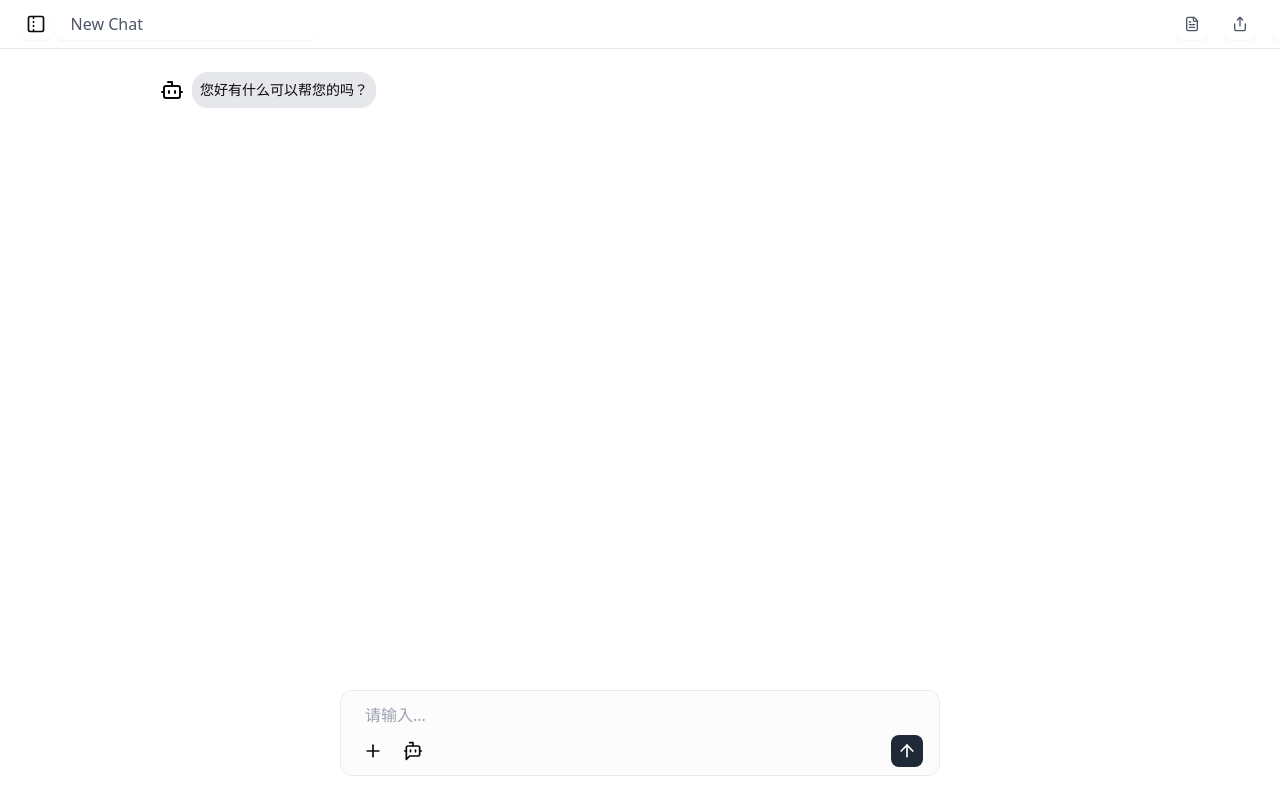
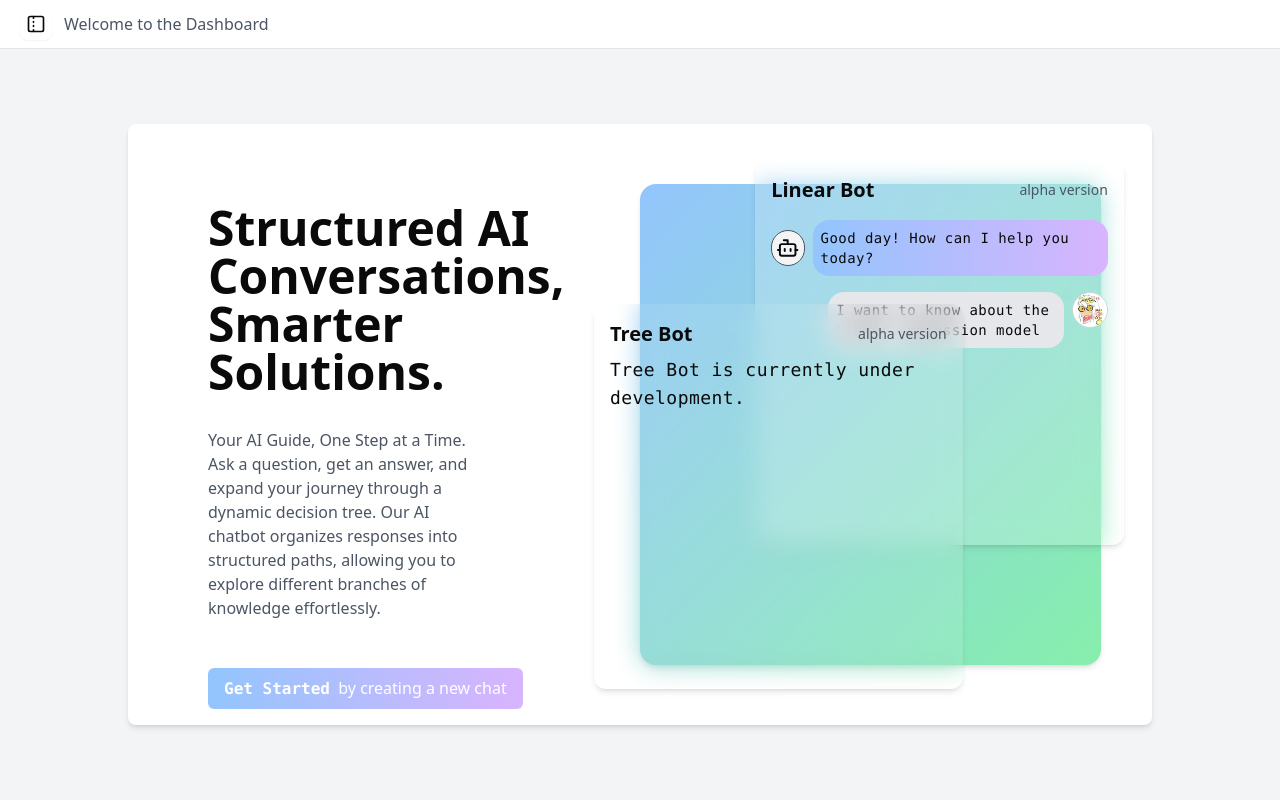
Before and after one commit to paipeline/datathon-nodetree-frontend, a Next.js app: page /dashboard in a window 1280 px wide. Built offline with nearby package versions, Linux system fonts and the light colour scheme.

Commit message:
animation

```diff
--- /dev/null
+++ b/app/(user-dashboard)/dashboard/[chatId]/page.tsx
@@ -0,0 +1,16 @@
+"use client";
+
+import Sidebar from "@/app/_components/(sidebar)/sidebar";
+import ConversationArea from "@/app/_components/(conversation)/conversationArea";
+import { useState } from "react";
+
+export default function Dashboard() {
+  const [isSidebarOpen, setIsSidebarOpen] = useState(true);
+
+  return (
+    <div className="fixed inset-0 flex overflow-hidden">
+      <Sidebar onSidebarToggle={setIsSidebarOpen} />
+      <ConversationArea isSidebarOpen={isSidebarOpen} />
+    </div>
+  );
+}
--- a/app/(user-dashboard)/dashboard/page.tsx
+++ b/app/(user-dashboard)/dashboard/page.tsx
@@ -1,8 +1,9 @@
 "use client";
 
 import Sidebar from "@/app/_components/(sidebar)/sidebar";
-import ConversationArea from "@/app/_components/(conversation)/conversationArea";
 import { useState } from "react";
+import { Bot } from "lucide-react";
+import "@/styles/fade-in.css";
 
 export default function Dashboard() {
   const [isSidebarOpen, setIsSidebarOpen] = useState(true);
@@ -10,7 +11,76 @@ export default function Dashboard() {
   return (
     <div className="fixed inset-0 flex overflow-hidden">
       <Sidebar onSidebarToggle={setIsSidebarOpen} />
-      <ConversationArea isSidebarOpen={isSidebarOpen} />
+      {/* header of intro page */}
+      <div className="flex-1 flex flex-col overflow-y-auto">
+        <div className="flex-shrink-0 h-12 flex items-center justify-start pl-16 fade-in">
+          <h2 className="text-md font-medium text-gray-600">
+            Welcome to the Dashboard
+          </h2>
+        </div>
+        <hr />
+        {/* intro page */}
+        <div className="flex-1 flex flex-col overflow-y-auto bg-gray-100 justify-center items-center fade-in-1">
+          <div className="w-[80%] h-[80%] bg-white rounded-lg shadow-md flex">
+            {/* left side of intro page */}
+            <div className="flex flex-col w-[50%] p-20">
+              <h2 className="text-5xl font-extrabold fade-in-1">
+                Structured AI Conversations, Smarter Solutions.
+              </h2>
+              <p className="text-md font-medium text-gray-600 mt-8 w-[80%] fade-in-3">
+                Your AI Guide, One Step at a Time.
+                Ask a question, get an answer, and expand your journey through a dynamic decision tree. Our AI chatbot organizes responses into structured paths, allowing you to explore different branches of knowledge effortlessly.
+              </p>
+              <div className="flex items-center mt-8">
+                <button
+                  className="group/button text-white px-4 py-2 rounded-md mt-4 w-fit bg-gradient-to-r from-blue-300 to-purple-300 hover:from-blue-400 hover:to-purple-400 transition-all duration-300
+                  transform hover:translate-x-1 fade-in-5"
+                >
+                  <span className="font-bold font-mono">Get Started</span>&nbsp; by creating a new chat
+                </button>
+              </div>
+            </div>
+            {/* right side of intro page */}
+            <div className="flex flex-col items-start justify-center w-[50%]">
+              <div className="fade-in-1 w-[90%] h-[80%] relative bg-white rounded-2xl shadow-md flex bg-gradient-to-br from-blue-300 to-green-300 p-4">
+                {/* First Card */}
+                <div className="fade-in-right absolute top-[-5%] right-[-5%] bg-[rgba(255,255,255,0.2)] backdrop-blur-md rounded-xl p-4 shadow-md w-[80%] h-[80%]">
+                  <div className="flex justify-between items-center mb-4">
+                    <span className="text-xl font-semibold">Linear Bot</span>
+                    <span className="text-gray-600 text-sm">alpha version</span>
+                  </div>
+                  <div className="mt-2 text-lg font-mono tracking-wide">
+                    <div className="fade-in flex items-center justify-start gap-2 mb-2">
+                      <Bot className="w-9 h-9 border border-gray-600 rounded-full p-1 bg-gray-100" />
+                      <p className="text-sm  bg-gradient-to-r from-blue-300 to-purple-300 hover:from-blue-400 hover:to-purple-400 rounded-2xl p-2">
+                        Good day! How can I help you today?
+                      </p>
+                    </div>
+                    <div className="flex gap-2 mb-2 mt-4 fade-in justify-end">
+                      <div className="text-sm bg-gray-200 rounded-2xl p-2 max-w-[70%] break-words">
+                        <p>I want to know about the Linear regression model</p>
+                      </div>
+                      <div className="rounded-full h-[36px] w-[36px] border border-gray-300">
+                        <img src="/images/TestProfilePicture.JPG" alt="Profile Picture" className="w-full h-full object-cover rounded-full" />
+                      </div>
+                    </div>
+                  </div>
+                </div>
+                {/* Second Card */}
+                <div className="fade-in-left absolute bottom-[-5%] left-[-10%] bg-[rgba(255,255,255,0.1)] backdrop-blur-md rounded-xl p-4 shadow-md w-[80%] h-[80%]">
+                  <div className="flex justify-between items-center">
+                    <span className="text-xl font-semibold">Tree Bot</span>
+                    <span className="text-gray-600 text-sm">alpha version</span>
+                  </div>
+                  <div className="mt-2 text-lg font-mono tracking-wide">
+                    Tree Bot is currently under development.
+                  </div>
+                </div>
+              </div>
+            </div>
+          </div>
+        </div>
+      </div>
     </div>
   );
 }
--- a/styles/fade-in.css
+++ b/styles/fade-in.css
@@ -2,6 +2,32 @@
   opacity: 0;
   animation: fadeIn 2s forwards;
 }
+
+.fade-in-1 {
+  opacity: 0;
+  animation: fadeIn 1s forwards;
+}
+
+.fade-in-3 {
+  opacity: 0;
+  animation: fadeIn 3s forwards;
+}
+
+.fade-in-5 {
+  opacity: 0;
+  animation: fadeIn 5s forwards;
+}
+
+.fade-in-left {
+  opacity: 0;
+  animation: fadeInLeft 2s forwards;
+}
+
+.fade-in-right {
+  opacity: 0;
+  animation: fadeInRight 2s forwards;
+}
+
 
 @keyframes fadeIn {
   from {
@@ -13,3 +39,25 @@
     transform: translateY(0);
   }
 }
+
+@keyframes fadeInLeft {
+  from {
+    opacity: 0;
+    transform: translateX(-50px);
+  }
+  to {
+    opacity: 1;
+    transform: translateX(0);
+  }
+}
+
+@keyframes fadeInRight {
+  from {
+    opacity: 0;
+    transform: translateX(40px);
+  }
+  to {
+    opacity: 1;
+    transform: translateX(0);
+  }
+}
```
